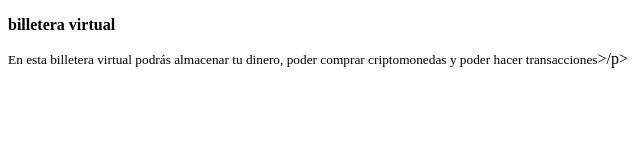
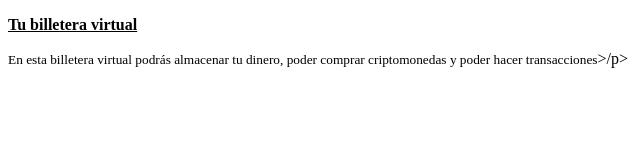
Before and after one commit to tomasadjemiantz/Programacion-web, a plain HTML site: page Mi pagina web/index.html in a window 1280 px wide. Shown: the full height of the page, 0-640 px from the left. Drawn offline with Linux system fonts and the light colour scheme.

Commit message:
Programación web

```diff
--- a/Mi pagina web/index.html
+++ b/Mi pagina web/index.html
@@ -7,7 +7,7 @@
     <title> Tu billetera virtual</title>
 </head>
 <body>
-    <p><strong> billetera virtual </strong></p>
+    <p><strong><ins>Tu billetera virtual </ins></strong></p>
     <p><small>En esta billetera virtual podrás almacenar tu dinero, poder comprar criptomonedas y poder hacer transacciones</small>>/p>
 </body>
 </html>
```
